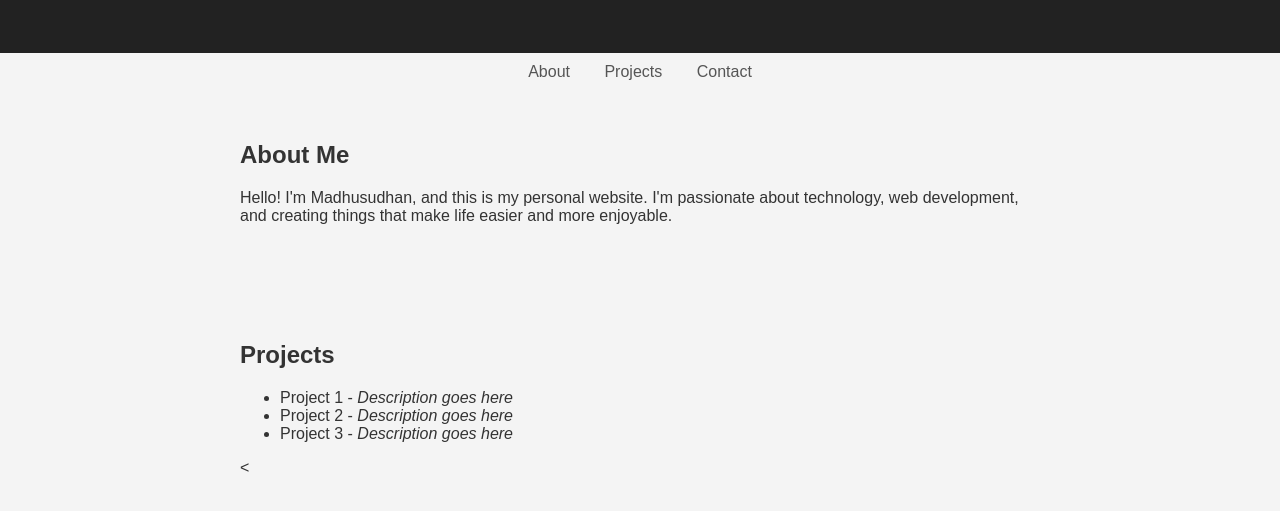
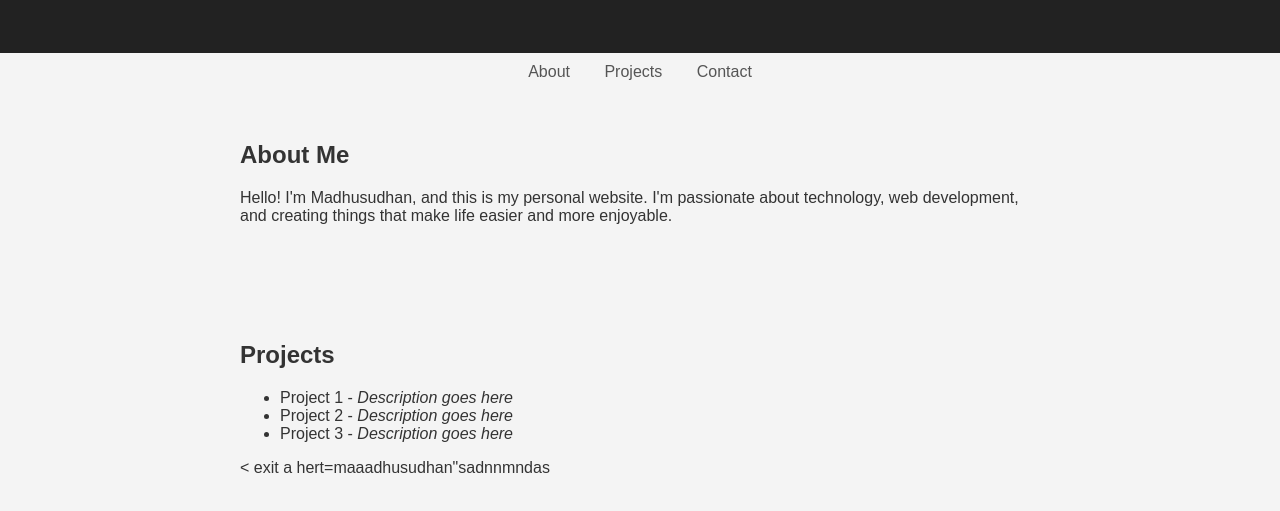
Before and after one commit to maddykeerthi/madhusudhan.com, a plain HTML site: page Index.html in a window 1280 px wide. Shown: the part 141-652 px from the top of the page. Drawn offline with Linux system fonts and the light colour scheme.

Commit message:
Update Index.html

```diff
--- a/Index.html
+++ b/Index.html
@@ -90,3 +90,7 @@
       <li>Project 3 - <em>Description goes here</em></li>
     </ul>
   <
+
+
+  exit
+    a hert=maaadhusudhan"sadnnmndas
```
